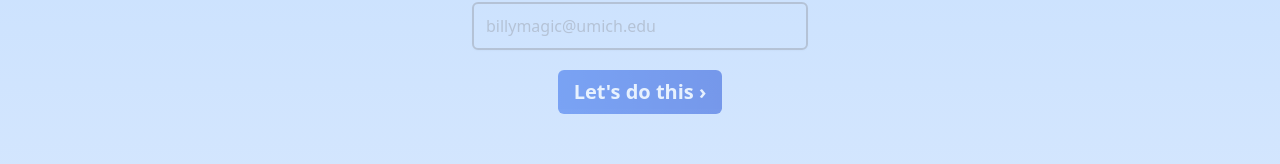
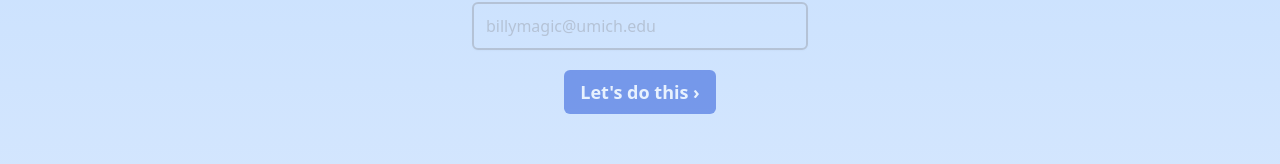
Before and after one commit to V1Michigan/studio, a Next.js app: page /application in a window 1280 px wide. Shown: the part 400-564 px from the top of the page. Built offline with nearby package versions, Linux system fonts and the light colour scheme.

Commit message:
Deleted redundant className. Edited className to reflect original contents.

```diff
--- a/components/Header.js
+++ b/components/Header.js
@@ -30,8 +30,7 @@ const Header = () => (
         </div>
       </div>
       <div className="mt-6 text-center">
-        <a  /*href="#apply"*/  className="text-base md:text-xl font-bold outline-none text-white py-3 px-6 rounded-md bg-blue-700 hover:opacity-75"
-        className="text-base md:text-xl m-2 font-bold outline-none text-white py-3 px-6 rounded-md bg-blue-700 /*hover:opacity-75*/ opacity-50 cursor-not-allowed">
+        <a  /*href="#apply"*/  className="text-base md:text-xl font-bold outline-none text-white py-3 px-6 rounded-md bg-blue-700 /*hover:opacity-75*/ opacity-50 cursor-not-allowed">
           Apply Now ›
         </a>
 
--- a/pages/application.js
+++ b/pages/application.js
@@ -90,9 +90,8 @@ export default function Application() {
                   "-moz-appearance": "none",
                   appearance: "none",
                 }}
-                /*className="text-grey-800 mt-2 w-3/4 text-base outline-none bg-transparent border-2 border-gray-600 py-3 rounded-md shadow-sm px-3 leading-tight focus:outline-none"*/
+                className="text-white mt-2 w-3/4 text-base outline-none bg-transparent border-2 border-gray-400 py-3 rounded-md shadow-sm px-3 leading-tight focus:outline-none opacity-50 cursor-not-allowed"
                 type="text"
-                className="text-white mt-2 w-3/4 text-base outline-none bg-transparent border-2 border-gray-400 py-3 rounded-md shadow-sm px-3 leading-tight focus:outline-none opacity-50 cursor-not-allowed"
                 placeholder="billymagic@umich.edu"
                 value={email}
                 onChange={(e) => {
@@ -103,8 +102,7 @@ export default function Application() {
             </div>
             <div className="text-center">
               <button
-                /*className="text-base md:text-lg m-2 font-semibold outline-none text-white py-2 px-4 rounded-md bg-blue-700 hover:opacity-75"*/
-                className="text-base md:text-xl m-2 font-bold outline-none text-white py-2 px-4 rounded-md bg-gradient-to-r from-blue-600 to-blue-700 /*hover:opacity-75*/ opacity-50 cursor-not-allowed"
+                className="text-base md:text-lg m-2 font-semibold outline-none text-white py-2 px-4 rounded-md bg-blue-700 /*hover:opacity-75*/ opacity-50 cursor-not-allowed"
                 disabled
                 onClick={() => {
                   if (pushToSheets(email)) {
--- a/pages/index.js
+++ b/pages/index.js
@@ -80,7 +80,6 @@ export default function IndexPage() {
                 Email
               </label>
               <input
-                /*className="text-white mt-2 w-3/4 text-base outline-none bg-transparent border-2 border-gray-400 py-3 rounded-md shadow-sm px-3 leading-tight focus:outline-none"*/
                 className="text-white mt-2 w-3/4 text-base outline-none bg-transparent border-2 border-gray-400 py-3 rounded-md shadow-sm px-3 leading-tight focus:outline-none opacity-50 cursor-not-allowed"
                 type="text"
                 placeholder="billymagic@umich.edu"
@@ -93,7 +92,6 @@ export default function IndexPage() {
             </div>
             <div className="text-center">
               <button
-                /*className="text-base md:text-xl m-2 font-bold outline-none text-white py-2 px-4 rounded-md bg-gradient-to-r from-blue-600 to-blue-700 hover:opacity-75"*/
                 className="text-base md:text-xl m-2 font-bold outline-none text-white py-2 px-4 rounded-md bg-gradient-to-r from-blue-600 to-blue-700 /*hover:opacity-75*/ opacity-50 cursor-not-allowed"
                 disabled
                 onClick={() => {
```
